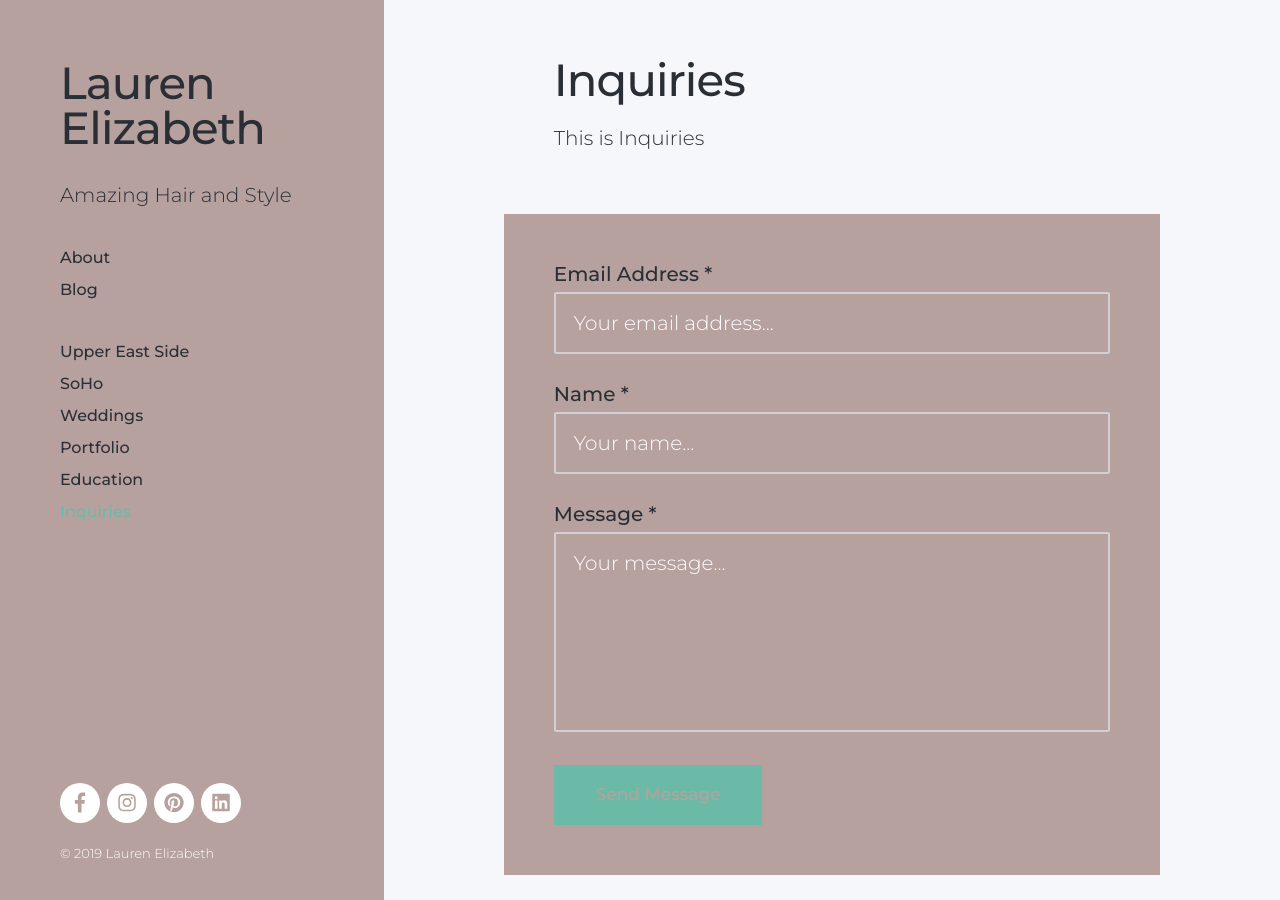
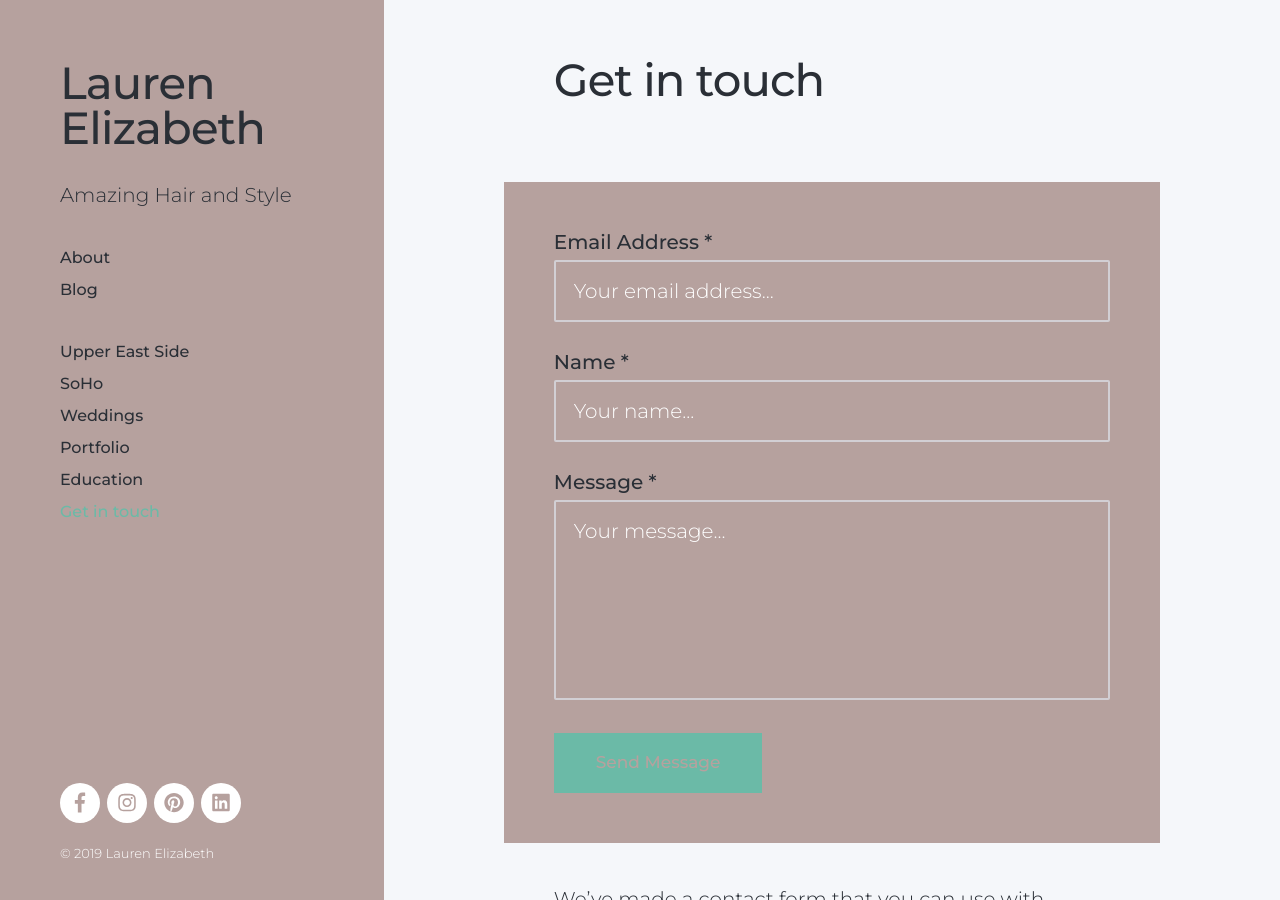
Before and after one commit to lmaloy/lmaloy.github.io, a Jekyll site: the page built from _projects/2019-09-09-Inquiries.md, in a window 1280 px wide and 900 px high. Built offline with Jekyll 4.4.1, drawn with Linux system fonts in a browser that asks for light colours; nearby versions of some CDN libraries.

Commit message:
updating contact

```diff
--- a/_data/settings.yml
+++ b/_data/settings.yml
@@ -23,7 +23,7 @@ grid_settings:
   grid_spacing: 20
 
 contact_settings:
-  form_action: 'https://formspree.io/your@email.com'
+  form_action: 'https://formspree.io/elizabethlaurennyc@gmail.com'
   confirmation_url: '/thanks'
   email_subject: 'Contact form submission'
   send_button_text: 'Send Message'
--- a/_projects/2019-09-09-Inquiries.md
+++ b/_projects/2019-09-09-Inquiries.md
@@ -1,6 +1,6 @@
 ---
-title: 'Inquiries'
-subtitle: 'This is Inquiries'
+title: 'Get in touch'
+subtitle: ''
 date: 2019-09-14 00:00:00
 description: This page is for upper east side.
 featured_image: '/images/demo/demo-square.jpg'
```
